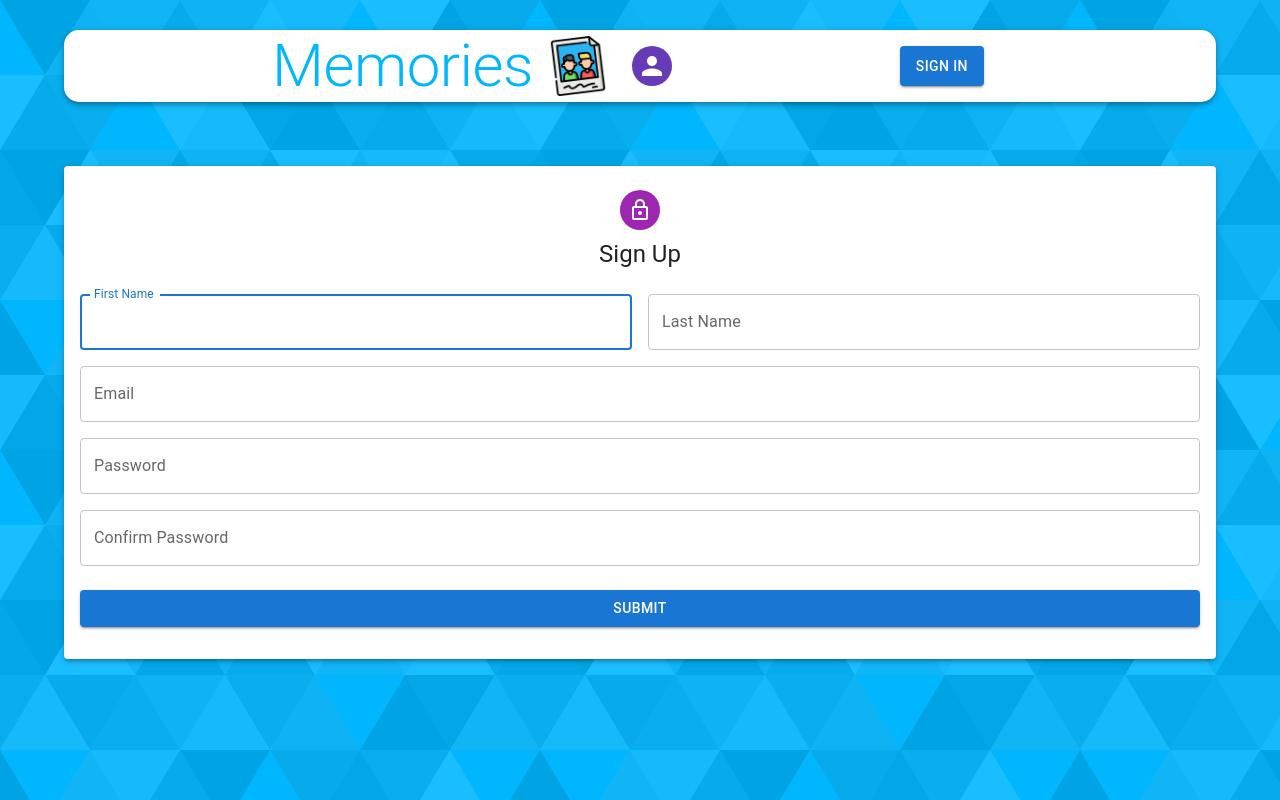
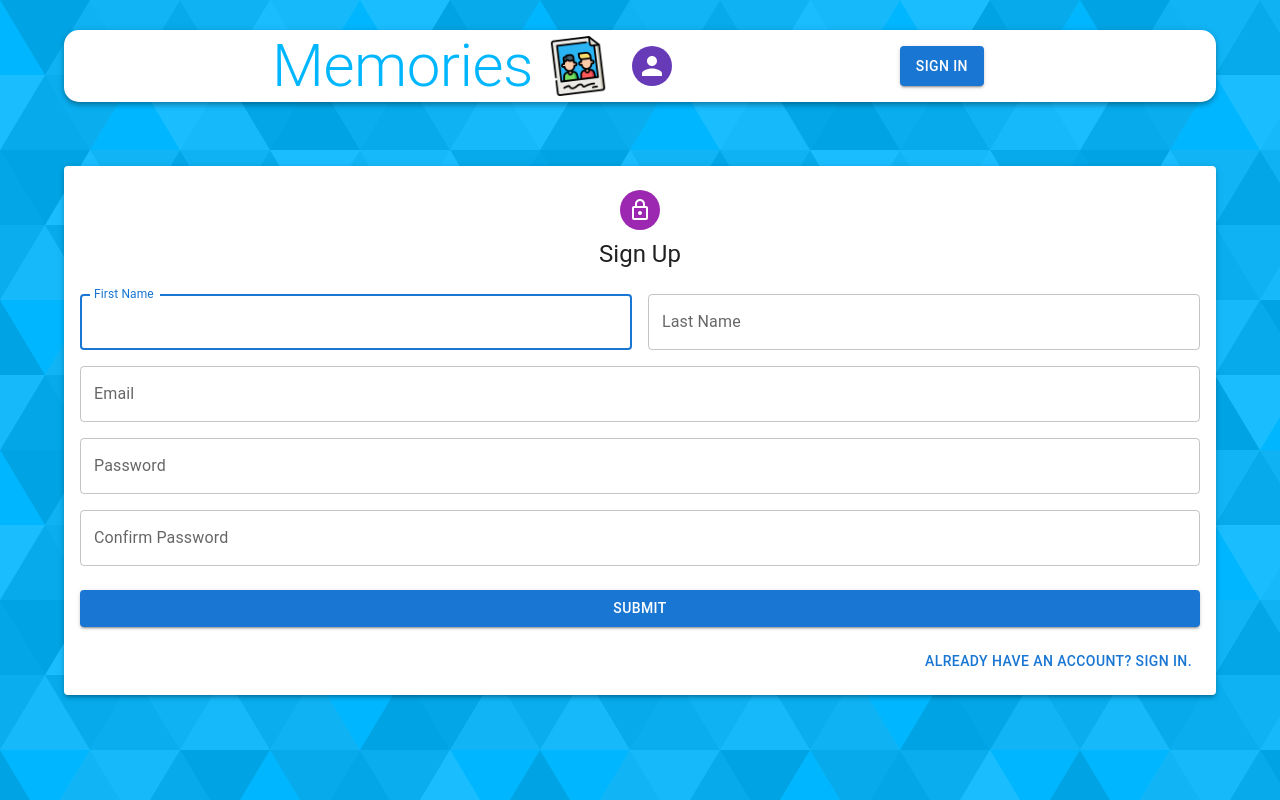
Before and after one commit to anirbank-93/weboconnect-assignment, a Next.js app in the folder client/: page /auth in a window 1280 px wide. Built offline with nearby package versions, Linux system fonts and the light colour scheme; no server answers.

Commit message:
auth page form design

```diff
--- a/client/src/app/auth/page.tsx
+++ b/client/src/app/auth/page.tsx
@@ -68,6 +68,7 @@ var emailReg =
   /^[a-zA-Z0-9.!#$%&'*+/=?^_`{|}~-]+@[a-zA-Z0-9-]+(?:\.[a-zA-Z0-9-]+)*$/;
 
 const page = () => {
+  const [isSignUp, setisSignUp] = useState(false);
   const [signUpValues, setsignUpValues] = useState(signUpInitVal);
   const [profilePicFile, setprofilePicFile] = useState<File | undefined>(
     undefined
@@ -77,8 +78,6 @@ const page = () => {
   const [signUpErrors, setsignUpErrors] = useState(userCreateErrors);
   const [signInValues, setsignInValues] = useState(signInInitVal);
   const [signInErrors, setsignInErrors] = useState(authErrors);
-
-  const isSignUp = false;
 
   const handleChange: React.ChangeEventHandler<
     HTMLInputElement | HTMLTextAreaElement
@@ -365,6 +364,15 @@ const page = () => {
               </SignUpSubmitButton>
             </>
           )}
+          <Grid container justifyContent="flex-end">
+            <Grid item>
+              <Button onClick={() => setisSignUp((prev) => !prev)}>
+                {!isSignUp
+                  ? `Already have an account? Sign in.`
+                  : `Don't have an account? Sign up.`}
+              </Button>
+            </Grid>
+          </Grid>
         </FormStyled>
       </PaperStyled>
     </Container>
```
